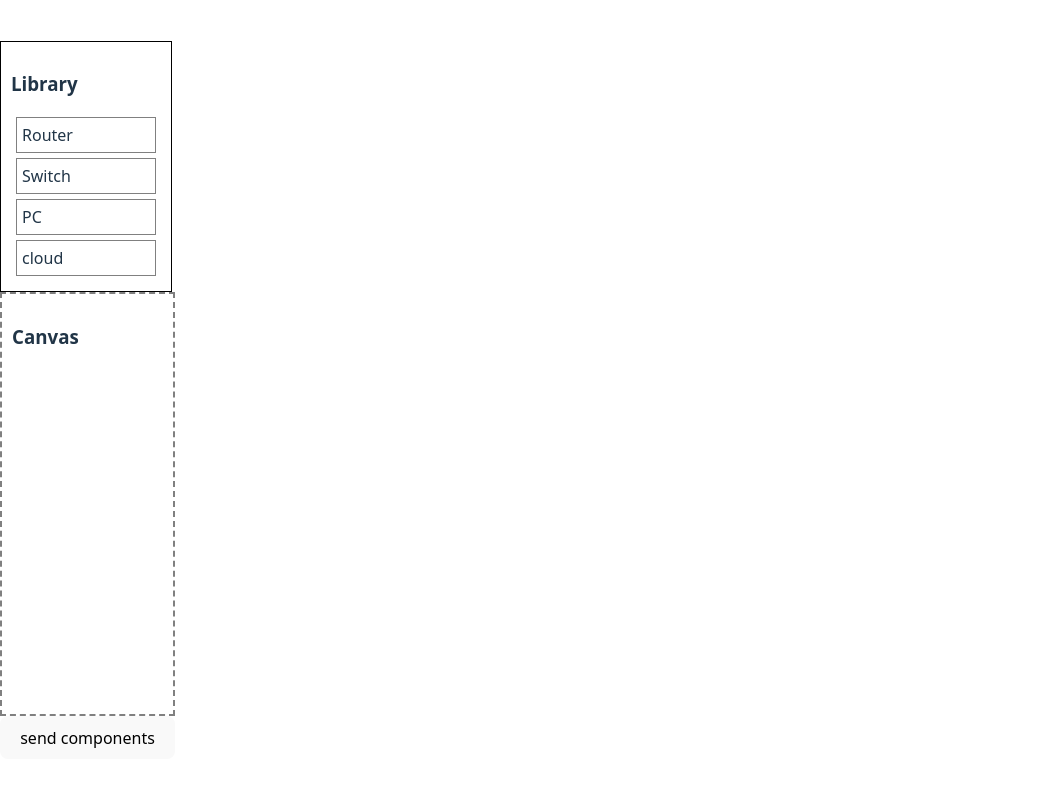
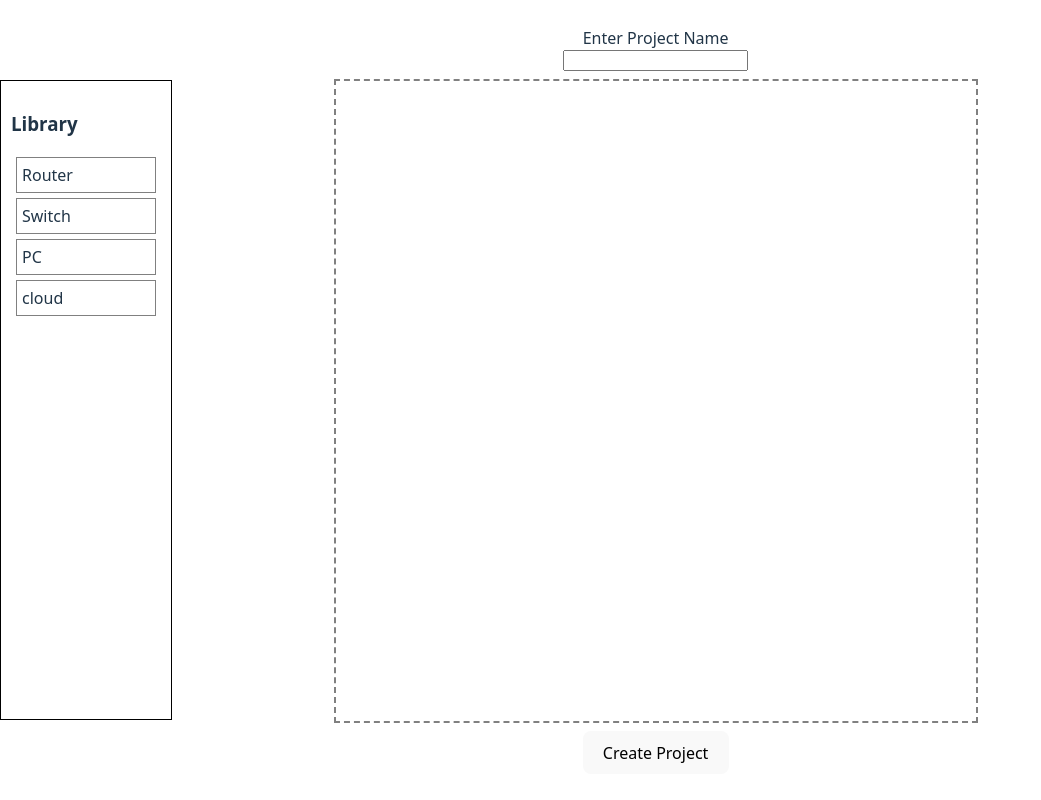
Before and after one commit to adimak212/netCare_client, a React (Vite) app: page / in a window 1280 px wide. Shown: the whole page, without its empty margins (0-1041 px from the left). Built offline with nearby package versions, Linux system fonts and the light colour scheme.

Commit message:
full system

```diff
--- a/src/components/HomePage/canvas.tsx
+++ b/src/components/HomePage/canvas.tsx
@@ -24,16 +24,18 @@ export default function Canvas({canvasComponents , setCanvasComponents}: CanvasC
   };
     return(
         <div
-            style={{
-            flex: 1,
-            border: "2px dashed gray",
-            minHeight: "400px",
-            padding: "10px",
+           style={{
+              display: "flex",
+              flexDirection: "column",
+              border: "2px dashed gray",
+              height: "80vh",
+              width: "50vw",
+              margin: "0.5rem",
+              overflow: "auto",
             }}
             onDrop={onDrop}
             onDragOver={onDragOver}
         >
-            <h3>Canvas</h3>
             {canvasComponents.map((comp) => (
             <div
                 key={comp.instanceId}
--- a/src/components/HomePage/sideBar.tsx
+++ b/src/components/HomePage/sideBar.tsx
@@ -9,7 +9,7 @@ type SideBarProps = {
 
 export function SideBar({ componentsLibrary }: SideBarProps) {
     return (
-    <div style={{ display: "flex", gap: "20px" }}>
+    <div style={{ display: "flex", gap: "20px" , height: "80vh"}}>
       {/* ספריית רכיבים */}
       <div
         style={{
--- a/src/index.css
+++ b/src/index.css
@@ -71,6 +71,7 @@ button:focus-visible {
   background-color: #f0f0f0;
   width: 80vw;
   height: 100vh;
+  display: flex;
 }
 
 .sidebar {
--- a/src/pages/homePage.tsx
+++ b/src/pages/homePage.tsx
@@ -20,20 +20,44 @@ import axios from 'axios';
 
 function homePage() {
   const [canvasComponents, setCanvasComponents] = useState<ComponentType[]>([]);
-
+  const [ProjectName, setProjectName] = useState<string>("");
 
   async function SendComponnents() {
-    const response = await axios.post("http://localhost:3000/createProject" , {canvasComponents});
+    const response = await axios.post("http://localhost:3000/createProject" , {canvasComponents , ProjectName});
     console.log(response.data);
+    console.log(ProjectName);
   }
 
   return (
-    <div>
-       <SideBar componentsLibrary={componentsLibrary}/>
-       <Canvas canvasComponents={canvasComponents} setCanvasComponents={setCanvasComponents}/>
-       <button onClick={SendComponnents}>send components</button>
+    <div style={styles.container}>
+      <div>
+        <SideBar componentsLibrary={componentsLibrary}/>
+      </div>
+      <div style={styles.CanvasConteiner}>
+        <span>Enter Project Name </span>
+        <input type="text" value = {ProjectName} onChange={(event) => setProjectName(event.target.value)}/>
+        <Canvas canvasComponents={canvasComponents} setCanvasComponents={setCanvasComponents}/>
+        <button onClick={SendComponnents}>Create Project</button>
+      </div>
+      <div style={{width: '11vw'}}></div>
     </div>
   )
 }
 
 export default homePage
+
+
+const styles = {
+  CanvasConteiner: {
+    display: 'flex',
+    justifyContent: 'center',
+    alignItems: 'center',
+    flexDirection: 'column' as 'column',
+  },
+  container : {
+    display: 'flex',
+    justifyContent: 'space-between',
+    alignItems: 'center',
+    width: '100vw',
+  }
+}
```
